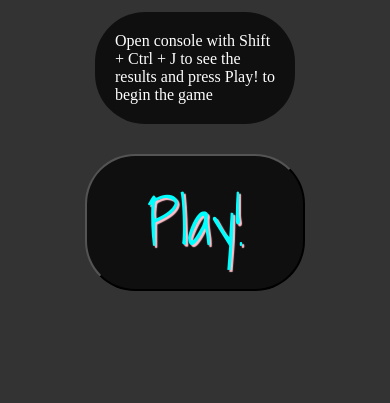
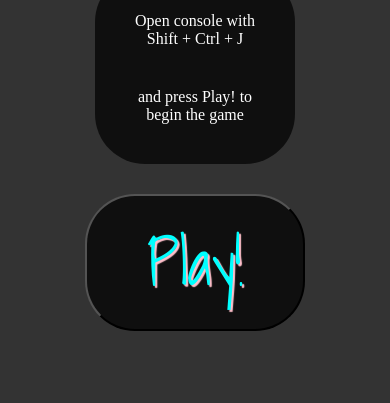
Before and after one commit to BreatheTempest/rock-paper-scissors, a plain HTML site: page index.html in a window 390 px wide. Shown: the part 441-844 px from the top of the page. Drawn offline with Linux system fonts and the light colour scheme.

Commit message:
Fix rules css and adjust media queries

```diff
--- a/index.html
+++ b/index.html
@@ -14,10 +14,10 @@
 		</div>
 		<div class="container">
 			<button class="play">Play!</button>
-			<p>
-				Open console with Shift + Ctrl + J to see the results and press Play! to
-				begin the game
-			</p>
+			<div class="instructions">
+				<p>Open console with Shift + Ctrl + J</p>
+				<p>and press Play! to begin the game</p>
+			</div>
 		</div>
 
 		<script src="script.js"></script>
--- a/style.css
+++ b/style.css
@@ -19,17 +19,26 @@ body {
 	margin: 30px;
 }
 .container {
+	margin-top: 60px;
 	display: flex;
 }
-.container p {
+.instructions {
 	color: white;
 	background-color: rgba(0, 0, 0, 0.7);
 	border-radius: 50px;
 	max-width: 200px;
-	max-height: fit-content;
 	margin-left: 60px;
 	padding: 20px;
 	order: 3;
+	display: flex;
+	justify-content: center;
+	align-items: center;
+	flex-direction: column;
+	text-align: center;
+}
+
+.instructions p {
+	padding: 20px;
 }
 
 h1 {
@@ -61,6 +70,7 @@ button {
 
 @media (max-width: 450px) {
 	.container {
+		margin-top: 0;
 		flex-direction: column;
 		justify-content: center;
 		align-items: center;
@@ -74,7 +84,7 @@ button {
 		font-size: 2em;
 	}
 
-	.container p {
+	.instructions {
 		margin-left: 0;
 		margin-bottom: 30px;
 		order: 1;
```
